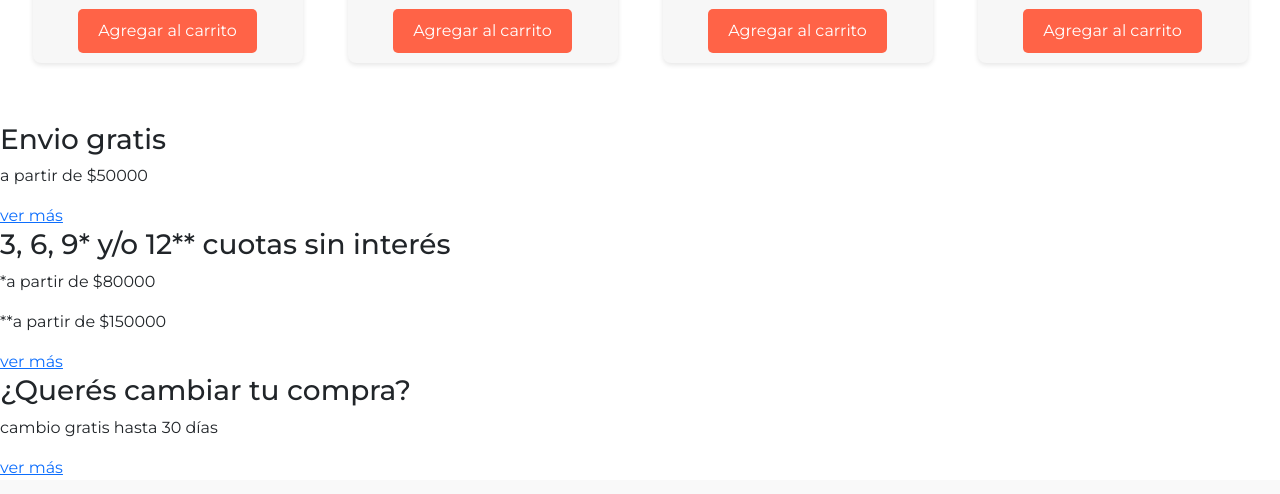
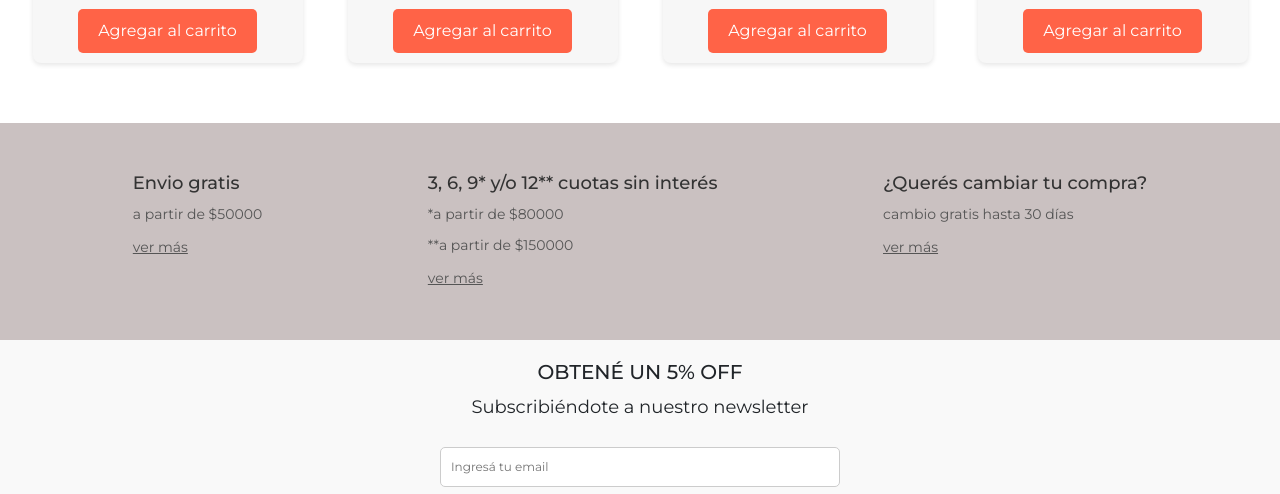
Before and after one commit to patriciodalessandro/PF-Dalessandro, a plain HTML site: page index.html in a window 1280 px wide. Shown: the part 2434-2928 px from the top of the page. Drawn offline with nearby package versions, Linux system fonts and the light colour scheme.

Commit message:
error de estilo en info section resuelto

```diff
--- a/index.html
+++ b/index.html
@@ -11,8 +11,10 @@
     <link href="https://cdn.jsdelivr.net/npm/bootstrap-icons@1.10.5/font/bootstrap-icons.min.css" rel="stylesheet">
     <!-- <link rel="stylesheet" href="./css/styles.css"> -->
     <link rel="stylesheet" href="./css/estilos.css">
-    <meta name="description" content="Lutto Clothing ofrece moda elegante y moderna para todas las edades. Descubre nuestra colección de ropa para mujeres, hombres y niños con opciones de pago flexibles y envíos gratuitos. Encuentra el estilo perfecto para cada ocasión con nosotros.">
-    <meta name="keywords" content="moda, ropa, elegancia, Lutto Clothing, ropa mujer, ropa hombre, ropa niños, colección, estilo, pago flexible, envíos gratuitos, ropa moderna, tendencias, moda femenina, moda masculina, moda infantil, compra online, ropa de calidad, moda 2024, accesorios">
+    <meta name="description"
+        content="Lutto Clothing ofrece moda elegante y moderna para todas las edades. Descubre nuestra colección de ropa para mujeres, hombres y niños con opciones de pago flexibles y envíos gratuitos. Encuentra el estilo perfecto para cada ocasión con nosotros.">
+    <meta name="keywords"
+        content="moda, ropa, elegancia, Lutto Clothing, ropa mujer, ropa hombre, ropa niños, colección, estilo, pago flexible, envíos gratuitos, ropa moderna, tendencias, moda femenina, moda masculina, moda infantil, compra online, ropa de calidad, moda 2024, accesorios">
     <!-- FAVICON -->
     <link rel="apple-touch-icon" sizes="57x57" href="img/apple-icon-57x57.png">
     <link rel="apple-touch-icon" sizes="60x60" href="img/apple-icon-60x60.png">
@@ -227,18 +229,18 @@
 
         <!-- Info Section -->
         <section class="info-section">
-            <div class="info-item info-envio">
+            <div class="info-item">
                 <h3>Envio gratis</h3>
                 <p>a partir de $50000</p>
                 <a href="./pages/info-envio.html">ver más</a>
             </div>
-            <div class="info-item info-cuotas">
+            <div class="info-item">
                 <h3>3, 6, 9* y/o 12** cuotas sin interés</h3>
                 <p>*a partir de $80000</p>
                 <p>**a partir de $150000</p>
                 <a href="./pages/info-cuotas.html">ver más</a>
             </div>
-            <div class="info-item info-cambio">
+            <div class="info-item">
                 <h3>¿Querés cambiar tu compra?</h3>
                 <p>cambio gratis hasta 30 días</p>
                 <a href="./pages/info-cambio.html">ver más</a>
--- a/scss/components/_main.scss
+++ b/scss/components/_main.scss
@@ -56,7 +56,38 @@ main {
       }
     }
   }
+  .info-section {
+    display: flex;
+    justify-content: space-around;
+    padding: 50px;
+    background-color: #b5a9a9b7;
+    width: 100%;
 
+    .info-item {
+      text-align: left;
+
+      h3 {
+        font-size: 18px;
+        margin-bottom: 10px;
+        color: #333;
+      }
+
+      p {
+        font-size: 14px;
+        margin-bottom: 10px;
+        color: #555;
+      }
+
+      a {
+        font-size: 14px;
+        color: #555;
+
+        &:hover {
+          text-decoration: underline;
+        }
+      }
+    }
+  }
   .newsletter {
     background: #f9f9f9;
     padding: 20px;
```
Also changed, not shown: css/estilos.css.
